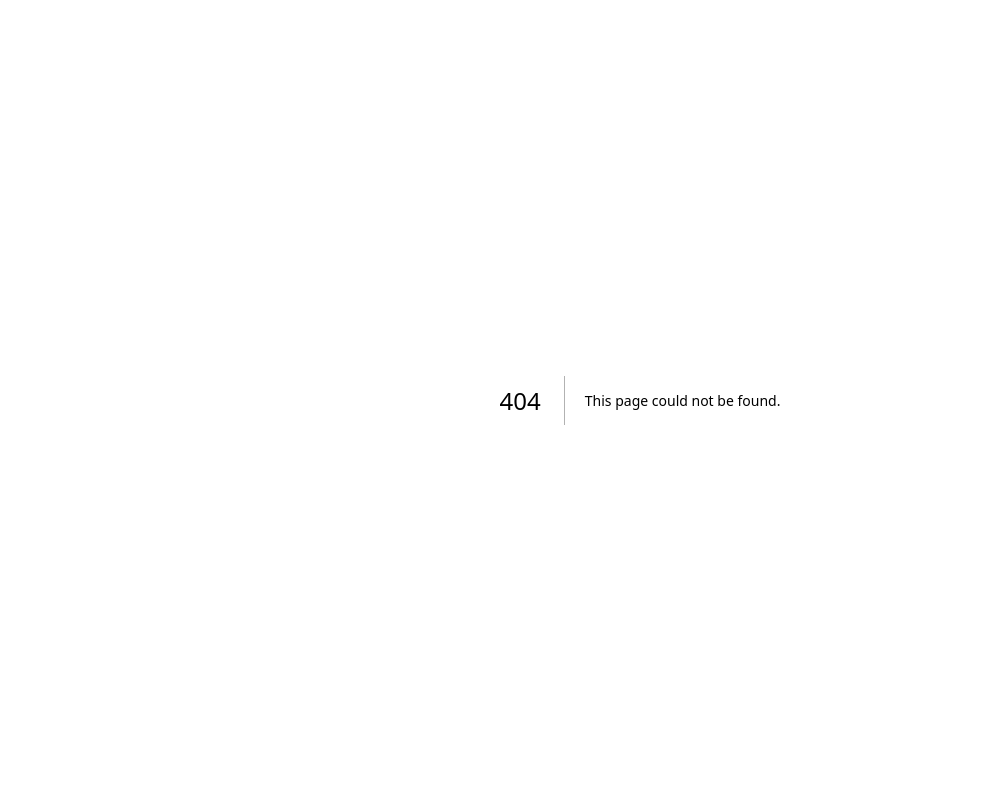
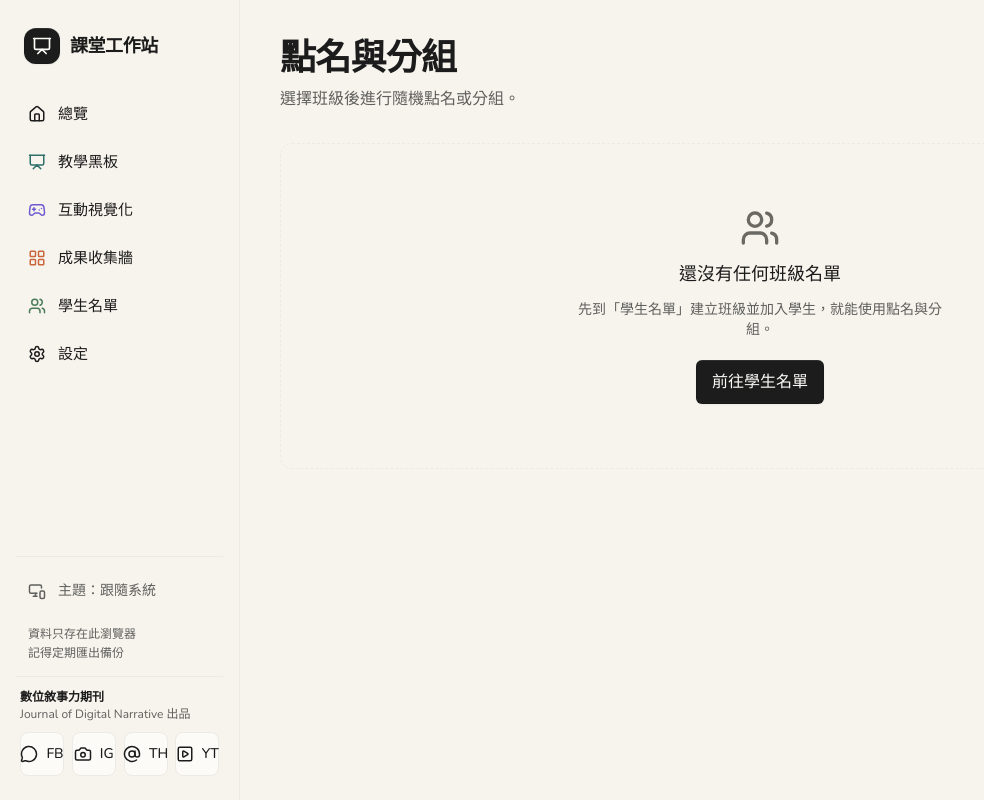
Before and after one commit to FW1201/jdn-classroom-studio, a Next.js app: page /roster-tools in a window 1280 px wide. Before the commit this address had no page. Shown: the whole page, without its empty margins (0-984 px from the left). Built offline with nearby package versions, Linux system fonts and the light colour scheme.

Commit message:
auto: sync 2026-07-10 13:55

```diff
--- /dev/null
+++ b/src/app/roster-tools/page.tsx
@@ -0,0 +1,10 @@
+import { AppShell } from "@/components/layout/AppShell";
+import { RosterToolsView } from "@/components/rosters/RosterToolsView";
+
+export default function RosterToolsPage() {
+  return (
+    <AppShell>
+      <RosterToolsView />
+    </AppShell>
+  );
+}
```
